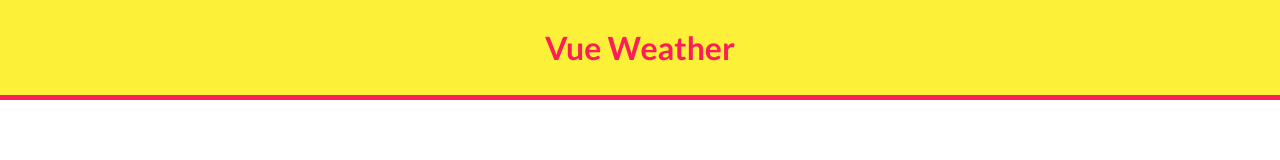
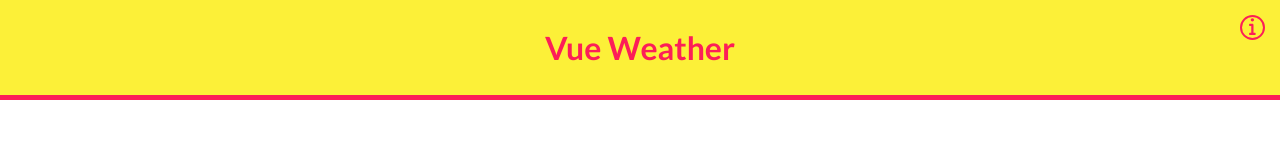
Before and after one commit to fabiandeneuville/vue-weather, a Vue app: page / in a window 1280 px wide. Shown: the top 160 px of the page. Built offline with nearby package versions, Linux system fonts and the light colour scheme.

Commit message:
Adding info button in the header component

```diff
--- a/src/components/header.vue
+++ b/src/components/header.vue
@@ -1,6 +1,10 @@
 <template>
 
     <div class="header">
+
+        <button class="header__info-button">
+            <font-awesome-icon icon="fa-solid fa-info" />
+        </button>
 
         <h1 class="header__heading">Vue Weather</h1>
 
--- a/src/style/layouts/_header.scss
+++ b/src/style/layouts/_header.scss
@@ -10,4 +10,25 @@
     &__heading {
         color: $color-tertiary;
     }
+
+    &__info-button {
+        position: absolute;
+        top: 15px;
+        right: 15px;
+        width: 25px;
+        height: 25px;
+        font-size: 18px;
+        border-radius: 20px;
+        border: 2px solid $color-tertiary;
+        color: $color-tertiary;
+        background: transparent;
+        cursor: pointer;
+        transition: transform 0.3s ease;
+
+        &:hover {
+            transform: scale(1.1);
+            background-color: $color-tertiary;
+            color: $color-secondary;
+        }
+    }
 }
--- a/src/style/main.scss
+++ b/src/style/main.scss
@@ -6,4 +6,4 @@
 @import'./utils/mixins';
 
 // LAYOUTS
-@import'./layouts/header'
+@import'./layouts/header';
```
